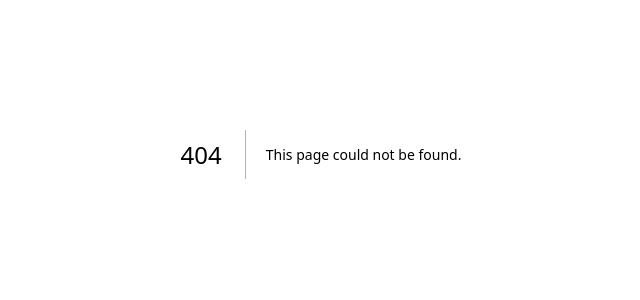
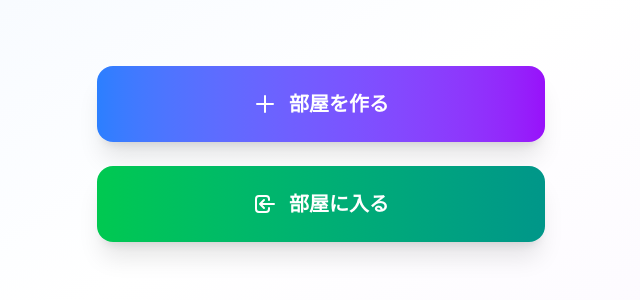
Before and after one commit to Johorin/pengin_party, a Next.js app in the folder frontend/my-app/: page /top in a window 1280 px wide. Before the commit this address had no page. Shown: the part 246-546 px from the top of the page, without its empty margins (319-959 px from the left). Built offline with nearby package versions, Linux system fonts and the light colour scheme.

Commit message:
ログイン画面のパスを修正 ログイン後のtop画面生成

```diff
--- /dev/null
+++ b/frontend/my-app/app/login/page.tsx
@@ -0,0 +1,9 @@
+import AuthComponent from '@/app/components/AuthComponent'; // AuthComponentをインポート
+
+const Login = () => {
+  return (
+      <AuthComponent />
+  );
+};
+
+export default Login;
--- /dev/null
+++ b/frontend/my-app/app/top/page.tsx
@@ -0,0 +1,43 @@
+'use client'
+
+const Top = () => {
+    const handleCreateRoom = () => {
+        // TODO: 部屋作成処理を実装
+        console.log('部屋を作る');
+    };
+
+    const handleJoinRoom = () => {
+        // TODO: 部屋参加処理を実装
+        console.log('部屋に入る');
+    };
+
+    return (
+        <div className="min-h-screen flex items-center justify-center bg-gradient-to-br from-blue-50 via-white to-purple-50 dark:from-gray-900 dark:via-gray-800 dark:to-gray-900 p-4">
+            <div className="w-full max-w-md space-y-6">
+                {/* 部屋を作るボタン */}
+                <button
+                    onClick={handleCreateRoom}
+                    className="w-full bg-gradient-to-r from-blue-500 to-purple-600 hover:from-blue-600 hover:to-purple-700 text-white font-bold py-6 px-8 rounded-2xl shadow-xl hover:shadow-2xl transform hover:scale-105 transition-all duration-200 flex items-center justify-center space-x-3 group"
+                >
+                    <svg className="w-6 h-6 group-hover:rotate-12 transition-transform duration-200" fill="none" stroke="currentColor" viewBox="0 0 24 24">
+                        <path strokeLinecap="round" strokeLinejoin="round" strokeWidth={2} d="M12 4v16m8-8H4" />
+                    </svg>
+                    <span className="text-xl">部屋を作る</span>
+                </button>
+
+                {/* 部屋に入るボタン */}
+                <button
+                    onClick={handleJoinRoom}
+                    className="w-full bg-gradient-to-r from-green-500 to-teal-600 hover:from-green-600 hover:to-teal-700 text-white font-bold py-6 px-8 rounded-2xl shadow-xl hover:shadow-2xl transform hover:scale-105 transition-all duration-200 flex items-center justify-center space-x-3 group"
+                >
+                    <svg className="w-6 h-6 group-hover:translate-x-1 transition-transform duration-200" fill="none" stroke="currentColor" viewBox="0 0 24 24">
+                        <path strokeLinecap="round" strokeLinejoin="round" strokeWidth={2} d="M11 16l-4-4m0 0l4-4m-4 4h14m-5 4v1a3 3 0 01-3 3H6a3 3 0 01-3-3V7a3 3 0 013-3h7a3 3 0 013 3v1" />
+                    </svg>
+                    <span className="text-xl">部屋に入る</span>
+                </button>
+            </div>
+        </div>
+    );
+};
+
+export default Top;
```
